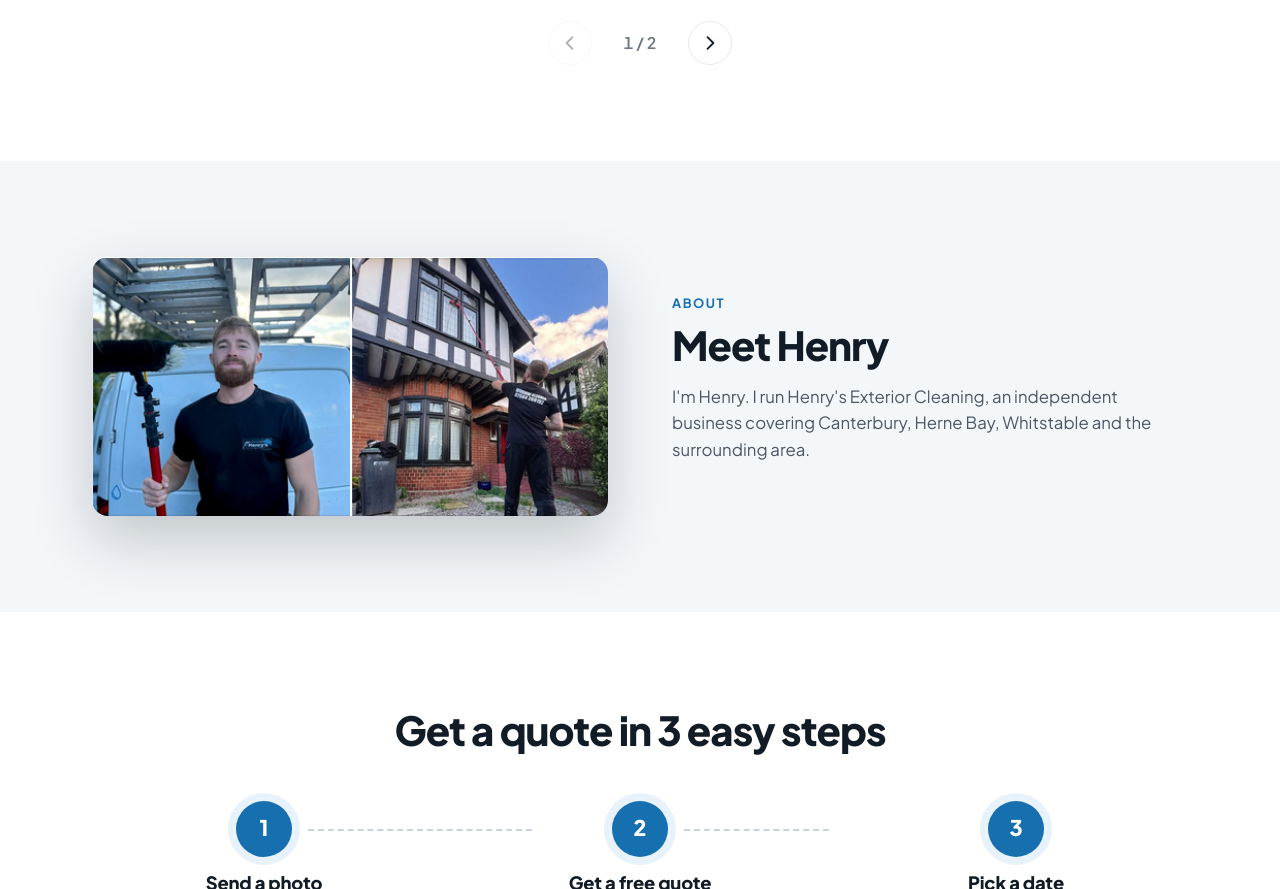
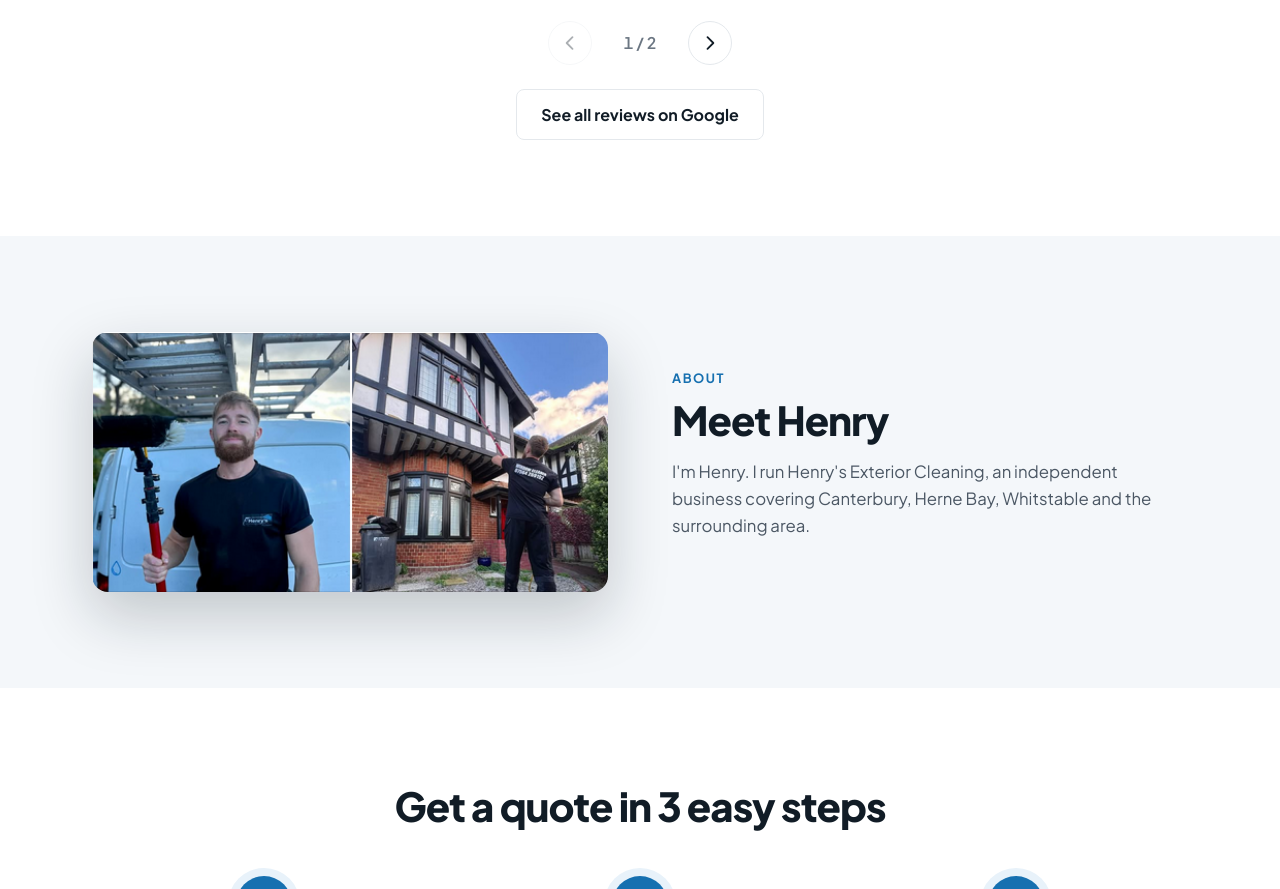
Before and after one commit to jakec116399-pixel/henry-jet-washing, a plain HTML site: page index.html in a window 1280 px wide. Shown: the part 3000-3889 px from the top of the page. Drawn offline with Linux system fonts and the light colour scheme.

Commit message:
Reviews: add a See all reviews on Google button
Opens Henry's Google Maps listing in a new tab.

Co-Authored-By: Claude Opus 5.5 <noreply@anthropic.com>
Claude-Session: https://claude.ai/code/session_01XEApMpUn1SWgqALE7KAZwr

```diff
--- a/css/style.css
+++ b/css/style.css
@@ -722,6 +722,11 @@ h3 {
   height: 1.5rem;
 }
 
+.reviews-more {
+  margin-top: 1.5rem;
+  text-align: center;
+}
+
 .review-card {
   scroll-snap-align: start;
   display: flex;
--- a/index.html
+++ b/index.html
@@ -342,6 +342,10 @@
           </button>
         </div>
         </div>
+
+        <p class="reviews-more">
+          <a href="https://maps.app.goo.gl/Q8pMAnLQJLYgzwhP6" class="btn btn-secondary" target="_blank" rel="noopener">See all reviews on Google<span class="visually-hidden"> (opens in a new tab)</span></a>
+        </p>
       </div>
     </section>
 
```
Also changed, not shown: 1 other file.
